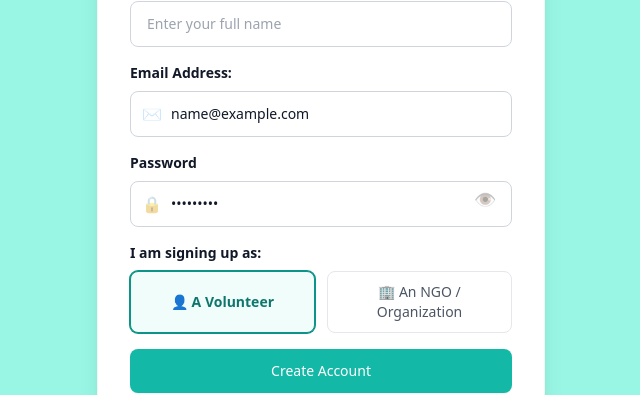
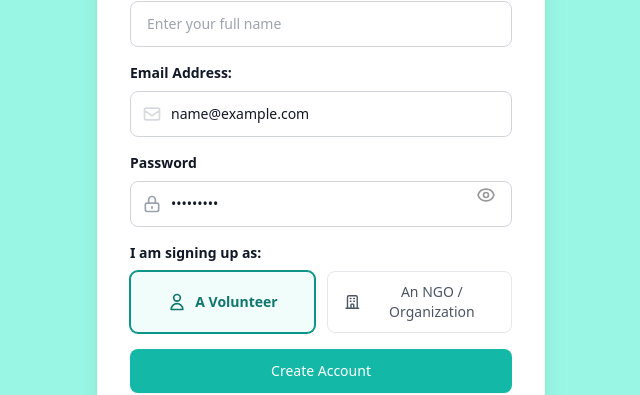
Before and after one commit to esther-kentomahun/Community_Volunteer_Platform, a React (Vite) app in the folder Community_Volunteer_Platform/: page /login in a window 1280 px wide. Both pictures are taken after typing "name@example.com", "Sample123" into the empty fields and a click on the button "Create Profile". Shown: the part 225-620 px from the top of the page, without its empty margins (319-959 px from the left). Built offline with nearby package versions, Linux system fonts and the light colour scheme.

Commit message:
import react-icons

```diff
--- a/Community_Volunteer_Platform/src/pages/Login.jsx
+++ b/Community_Volunteer_Platform/src/pages/Login.jsx
@@ -1,5 +1,6 @@
 import { useState } from "react";
 import { useNavigate } from "react-router-dom";
+import { HiOutlineLockClosed, HiOutlineEye, HiOutlineEyeOff, HiOutlineMail, HiOutlineUser, HiOutlineOfficeBuilding } from "react-icons/hi";
 function Login() {
     const navigate = useNavigate();
   const [isLoginTab, setIsLoginTab] = useState(true);
@@ -139,7 +140,7 @@ function Login() {
             <div className="relative w-full">
               {/*Envelope icon*/}
               <div className="absolute inset-y-0 left-0 pl-3 flex items-center pointer-events-none text-gray-400 opacity-40">
-                ✉️
+                <HiOutlineMail className="w-5 h-5"/>
               </div>
               <input
                 type="email"
@@ -158,34 +159,29 @@ function Login() {
                 Password
               </label>
               {isLoginTab && (
-                <a
-                  href="#forgot"
-                  className="text-xs font-medium text-blue-600 hover:underline"
-                >
+                <a href="#forgot" className="text-xs font-medium text-blue-600 hover:underline">
                   Forgot?
                 </a>
               )}
             </div>
             <div className="relative w-full">
               {/*Lock icon*/}
-              <div className="absolute inset-y-0 left-0 pl-3 flex items-center pointed-events-none text-gray-400 opacity-40">
-                🔒
-              </div>
+                <div className="absolute inset-y-0 left-0 pl-3 flex items-center pointer-events-none text-gray-400">
+                  <HiOutlineLockClosed className="w-5 h-5"/>
+                </div>
               <input
                 type={showPassword ? "text" : "password"}
                 value={password}
                 onChange={(e) => setPassword(e.target.value)}
                 placeholder="Enter your password"
-                className="w-full pl-10 pr-4 py-3 bg-white border-gray-300 rounded-lg text-sm text-gray-900 placeholder-gray-400 focus:ring-2 focus:ring-blue-500/20 focus:border-blue-500 transition-all"
-                required
-              />
-              <button
+                className="w-full pl-10 pr-4 py-3 bg-white border border-gray-300 rounded-lg text-sm text-gray-900 placeholder-gray-400 focus:ring-2 focus:ring-blue-500/20 focus:border-blue-500 transition-all"
+                required/>
+             <button
                 type="button"
                 onClick={() => setShowPassword(!showPassword)}
-                className="absolute right-3 opacity-40 text-lg cursor-pointer select-none hover:opaciy-70 p-1"
-              >
-                {showPassword ? "🙈" : "👁️"}
-              </button>
+                className="absolute right-3 opacity-40 text-lg cursor-pointer select-none hover:opaciy-70 p-1">
+                {showPassword ? <HiOutlineEyeOff className="w-5 h-5"/> : <HiOutlineEye className="w-5 h-5"/>}
+             </button>
             </div>
           </div>
           {/*CONDITIONAL ROLE SELECTION (SIGN UP ONLY)*/}
@@ -203,9 +199,9 @@ function Login() {
                     userRole === "volunteer"
                       ? "border-teal-600 bg-teal-50 text-teal-700 font-semibold ring-1 ring-teal-600"
                       : "border-gray-200 bg-white text-gray-600 hover:bg-gray-50"
-                  }`}
-                >
-                  👤 A Volunteer
+                  }`}>
+                  <HiOutlineUser className="w-5 h-5"/>
+                  <span>A Volunteer</span>
                 </button>
                 {/* NGO / Organization Option Button */}
                 <button
@@ -215,9 +211,9 @@ function Login() {
                     userRole === "ngo"
                       ? "border-teal-600 bg-teal-50 text-teal-700 font-semibold ring-1 ring-teal-600"
                       : "border-gray-200 bg-white text-gray-600 hover:bg-gray-50"
-                  }`}
-                >
-                  🏢 An NGO / Organization
+                  }`}>
+                  <HiOutlineOfficeBuilding className="w-5 h-5"/>
+                  <span>An NGO / Organization</span>
                 </button>
               </div>
             </div>
--- a/Community_Volunteer_Platform/src/pages/NgoDashboard.jsx
+++ b/Community_Volunteer_Platform/src/pages/NgoDashboard.jsx
@@ -1,5 +1,6 @@
 import React, { useState, useEffect } from "react";
 import { useNavigate } from "react-router-dom";
+import { HiOutlineLocationMarker, HiOutlineClock } from "react-icons/hi";
 function NgoDashboard() {
     const [projectTitle, setProjectTitle] = useState("");
     const [isMobileMenuOpen, setIsMobileMenuOpen] = useState(false);
@@ -145,7 +146,7 @@ function NgoDashboard() {
         setConfirmPassword("");
     };
     const handleLogout = () => {
-        // Clear the active session tracking from LocalStorage
+        // Clear active session tracking from LocalStorage
         localStorage.removeItem("CurrentUser");
         // Clear any local state tracking if needed
         setCurrentUser(null);
@@ -382,12 +383,14 @@ function NgoDashboard() {
                                                     {project.status || "Active"}
                                                </span>
                                            </div>
-                                            <div className="flex flex-wrap gap-4 text-xs font-medium text-gray-400 border-b border-gray-50 pb-3 mb-3">
+                                            <div className="flex flex-wrap gap-4 text-sm font-medium text-gray-600 border-b border-gray-50 pb-3 mb-3">
                                                 <span className="flex items-center gap-1">
-                                                    <span>📍</span> {project.location}
+                                                    <HiOutlineLocationMarker w-5 h-5/>
+                                                    <span>{project.location}</span>
                                                </span>
                                                <span className="flex items-center gap-1">
-                                                    <span>🕒</span> {project.duration}
+                                                    <HiOutlineClock w-5 h-5/>
+                                                    <span>{project.duration}</span>
                                                 </span>
                                            </div>
                                            <p className="text-sm text-gray-600 leading-relaxed font-normal">
```
Also changed, not shown: 1 other file (tests, documents, lock files or other folders).
